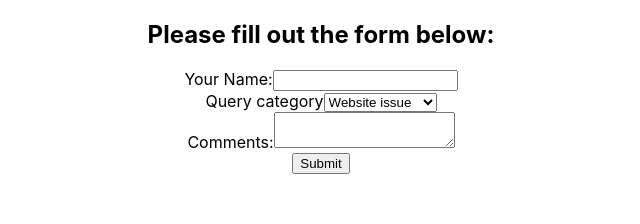
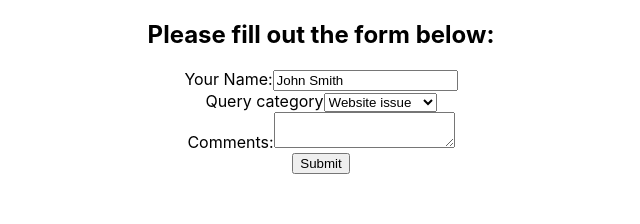
Before and after one commit to fredboys/react, a React (Create React App) app in the folder my-app/: page / in a window 1280 px wide. Shown: the top 224 px of the page, without its empty margins (319-959 px from the left). Built offline with nearby package versions, Linux system fonts and the light colour scheme.

Commit message:
Uncontrolled inputs

```diff
--- a/my-app/src/App.js
+++ b/my-app/src/App.js
@@ -16,7 +16,8 @@
 // import LifeCyclesCDM from './components/LifeCyclesCDM';
 // import LifeCyclesCDU from './components/LifeCyclesCDU';
 // import LifeCyclesCWU from './components/LifeCyclesCWU';
-import ControlledForm from './components/ControlledForm';
+// import ControlledForm from './components/ControlledForm';
+import UncontrolledForm from './components/UncontrolledForm';
 
 
 function App() {
@@ -38,7 +39,8 @@
       {/* <LifeCyclesCDM /> */}
       {/* <LifeCyclesCDU /> */}
       {/* <LifeCyclesCWU /> */}
-      <ControlledForm />
+      {/* <ControlledForm /> */}
+      <UncontrolledForm />
     </div>
   );
 }
--- /dev/null
+++ b/my-app/src/components/UncontrolledForm.js
@@ -0,0 +1,60 @@
+import React, { Component } from 'react'
+
+export class UncontrolledForm extends Component {
+    constructor(props) {
+      super(props)
+      this.inputName = React.createRef();
+      this.inputCategory = React.createRef();
+      this.inputComments = React.createRef();
+    }
+
+    handleSubmit = (event) => {
+      event.preventDefault();
+      console.log(this.inputName.current.value)
+      console.log(this.inputCategory.current.value)
+      console.log(this.inputComments.current.value)
+    }
+
+    render() {
+    return (
+      <div>
+        <h2>Please fill out the form below:</h2>
+        <form onSubmit={this.handleSubmit}>
+          <div>
+            <label htmlFor="id-name">Your Name:</label>
+            <input
+                id="id-name"
+                name="name"
+                type="text"
+                defaultValue="John Smith"
+                ref={this.inputName}
+            />
+          </div>
+          <div>
+            <label htmlFor="category">Query category</label>
+              <select
+                id="category"
+                name="category"
+                ref={this.inputCategory}
+              >
+                <option value="website">Website issue</option>
+                <option value="order">Order issue</option>
+                <option value="general">General inquiry</option>
+              </select>
+          </div>
+          <div>
+            <label htmlFor="id-comments">Comments:</label>
+            <textarea
+              id="id-comments"
+              name="comments"
+              ref={this.inputComments}
+            />
+          </div>
+          <input type="submit" value="Submit" />
+        </form>
+      </div>
+    )
+  }
+  }
+
+export default UncontrolledForm
```
